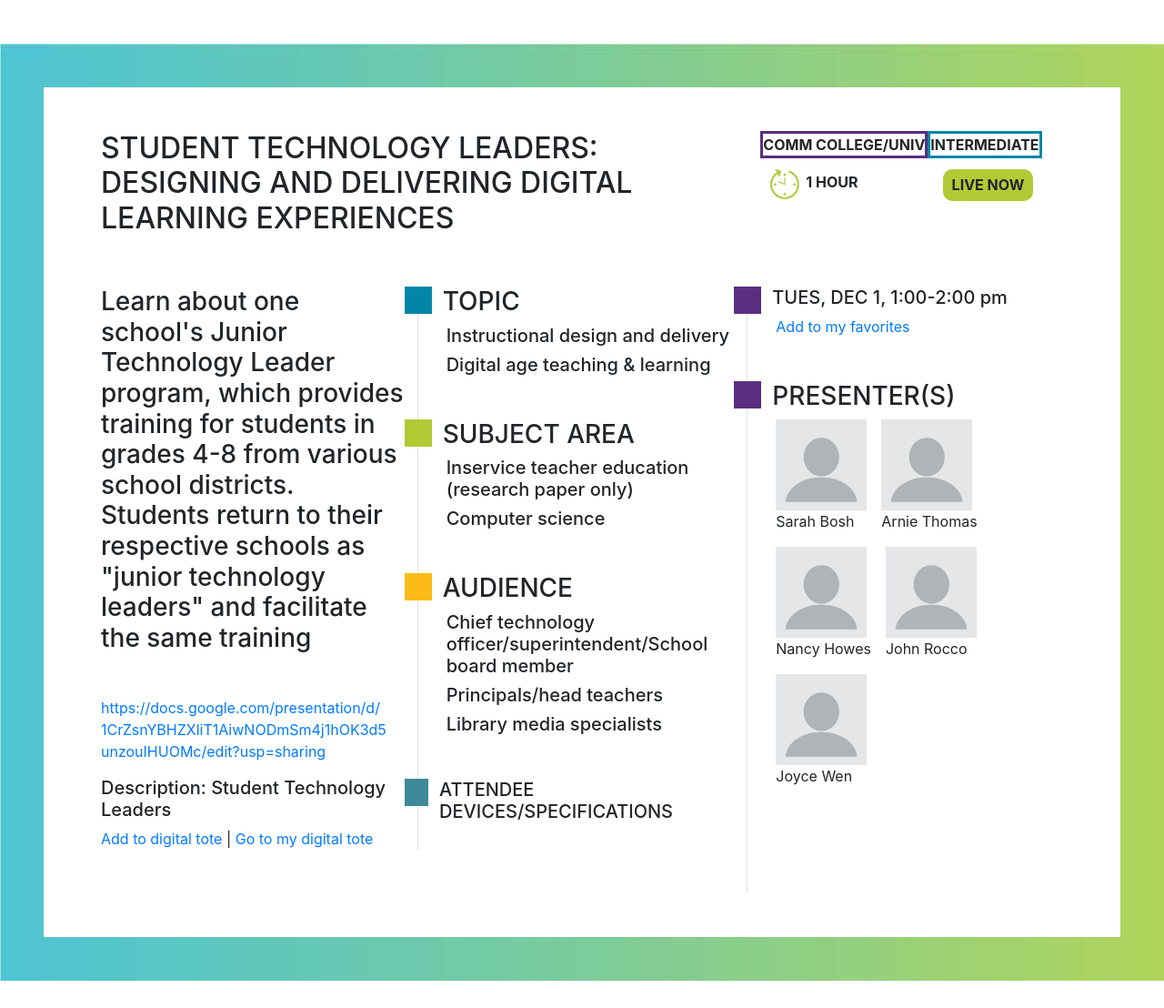
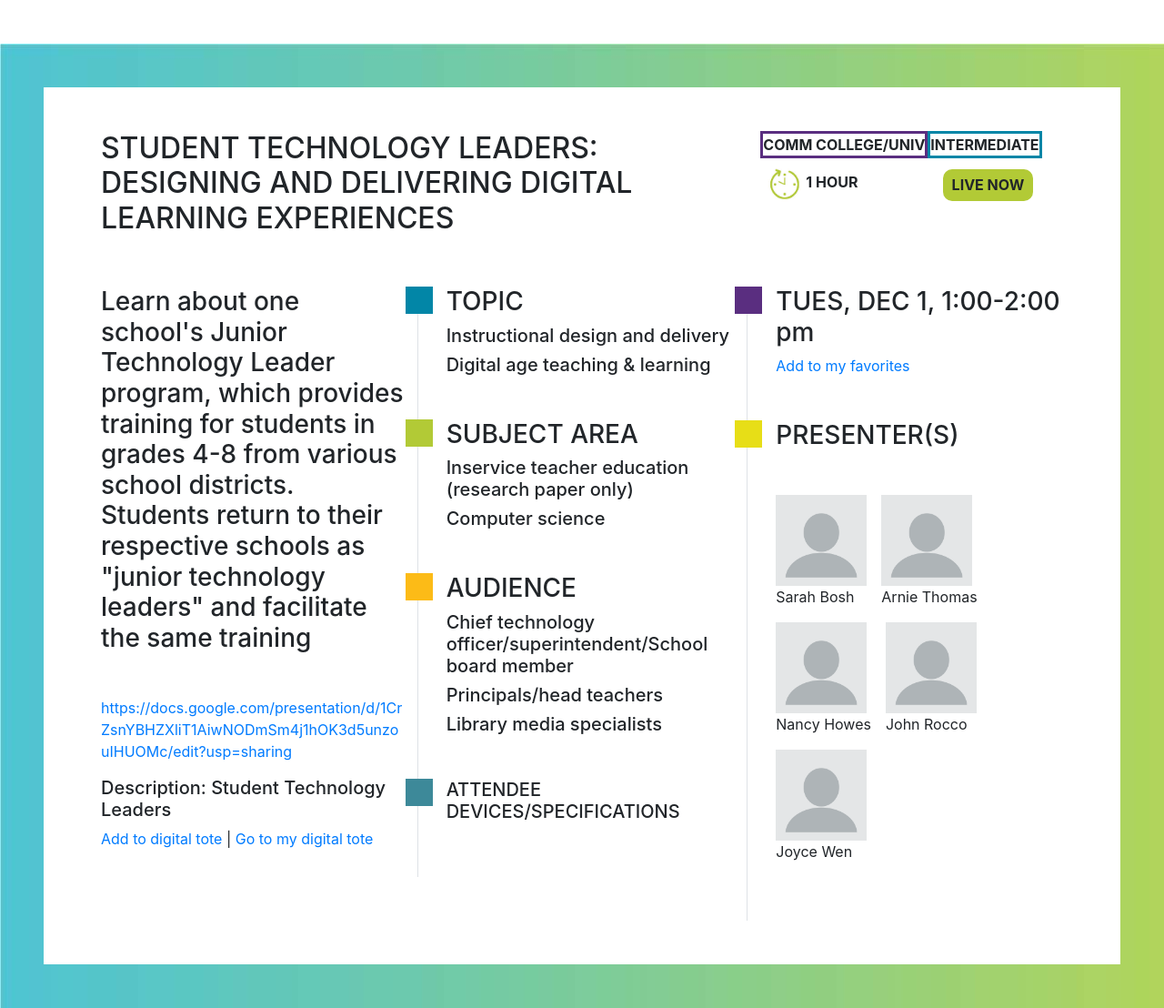
Before and after one commit to nicolauria/iste20live, a plain HTML site: page index.html in a window 1280 px wide. Shown: the whole page at 91% size. Before the commit the page ends 1078 px from the top, so only its background shows below. Drawn offline with nearby package versions, Linux system fonts and the light colour scheme.

Commit message:
fix word-wrap break

```diff
--- a/index.html
+++ b/index.html
@@ -12,7 +12,7 @@
         <div class="content p-5">
             <div class="row top-heading mb-5">
                 <div class="col-lg-8">
-                    <h2>STUDENT TECHNOLOGY LEADERS: DESIGNING AND DELIVERING DIGITAL LEARNING EXPERIENCES</h2>
+                    <h2 class="main-heading">STUDENT TECHNOLOGY LEADERS: DESIGNING AND DELIVERING DIGITAL LEARNING EXPERIENCES</h2>
                 </div>
                 <div class="col-lg-4">
                     <div class="row mb-1"><span class="border-purple"><b>COMM COLLEGE/UNIV</b></span><span class="border-teal"><b>INTERMEDIATE</b></span></div>
@@ -21,7 +21,7 @@
             </div>
             <div class="row">
                 <div class="col-xl-4 mb-5">
-                    <h3 class="mb-5">Learn about one school's Junior
+                    <h3 class="program-description mb-5">Learn about one school's Junior
                         Technology Leader program, which
                         provides training for students in
                         grades 4-8 from various school
@@ -29,63 +29,47 @@
                         respective schools as "junior
                         technology leaders" and facilitate the
                         same training</h3>
-                    <a href="https://docs.google.com/presentation/d/1CrZsnY
-                    BHZXliT1AiwNODmSm4j1hOK3d5unzouIHUOMc
-                    /edit?usp=sharing">https://docs.google.com/presentation/d/
-                    1CrZsnYBHZXliT1AiwNODmSm4j1hOK3d5
-                    unzouIHUOMc/edit?usp=sharing</a>
+                    <a href="https://docs.google.com/presentation/d/1CrZsnYBHZXliT1AiwNODmSm4j1hOK3d5unzouIHUOMc/edit?usp=sharing">https://docs.google.com/presentation/d/1CrZsnYBHZXliT1AiwNODmSm4j1hOK3d5unzouIHUOMc/edit?usp=sharing</a>
                     <h5 class="mt-3">Description: Student Technology Leaders</h5>
                     <a href="#">Add to digital tote</a> | <a href="#">Go to my digital tote</a>
                 </div>
                 <div class="col-xl-4 border-left mb-5">
-                    <div class="ml-3 mb-5">
-                        <div class="d-flex">
+                    <div class="ml-3 mb-5 position-relative">
                         <span class="teal-box"></span>
                         <h3>TOPIC</h3>
-                        </div>
                         <h5>Instructional design and delivery</h5>
                         <h5>Digital age teaching & learning</h5>
                     </div>
-                    <div class="ml-3 mb-5">
-                        <div class="d-flex">
+                    <div class="ml-3 mb-5 position-relative">
                         <span class="green-box"></span>
                         <h3>SUBJECT AREA</h3>
-                        </div>
                         <h5>Inservice teacher education (research paper only)</h5>
                         <h5>Computer science</h5>
                     </div>
-                    <div class="ml-3 mb-5">
-                        <div class="d-flex">
+                    <div class="ml-3 mb-5 position-relative">
                         <span class="orange-box"></span>
                         <h3>AUDIENCE</h3>
-                        </div>
                         <h5>Chief technology officer/superintendent/School board
                             member</h5>
                         <h5>Principals/head teachers</h5>
                         <h5>Library media specialists</h5>
                     </div>
-                    <div class="ml-3">
-                        <div class="d-flex">
+                    <div class="ml-3 position-relative">
                         <span class="blue-box"></span>
-                            <h5>ATTENDEE DEVICES/SPECIFICATIONS</h5>
-                        </div>
+                        <h3 class="devices-specifications">ATTENDEE DEVICES/SPECIFICATIONS</h3>
                     </div>
                 </div>
                 <div class="col-xl-4 border-left">
-                    <div class="ml-3 mb-5">
-                        <div class="d-flex">
+                    <div class="ml-3 mb-5 position-relative">
                         <span class="purple-box"></span>
-                            <h5>TUES, DEC 1, 1:00-2:00 pm</h5>
-                        </div>
+                        <h3>TUES, DEC 1, 1:00-2:00 pm</h3>
                         <a href="#">Add to my favorites</a>
                     </div>
+
+                    <div class="ml-3 mb-5 position-relative">
                         <span class="yellow-box"></span>
-                    <div class="ml-3 mb-5">
-                        <div class="d-flex">
-                            <span class="purple-box"></span>
-                            <h3>PRESENTER(S)</h3>
-                        </div>
-                        <div class="d-flex flex-wrap">
+                        <h3 class="mb-5">PRESENTER(S)</h3>
+                        <div class="presenters d-flex flex-wrap">
                             <div class="mr-3">
                                 <img src="profile.png" width="100" alt="Sarah Bosh">
                                 <p>Sarah Bosh</p>
--- a/style.css
+++ b/style.css
@@ -5,7 +5,11 @@
     --orange: #fcbb17;
     --blue: #3d8999;
     --yellow: #e7de17;
-  }
+}
+
+* {
+    word-wrap: break-word;
+}
 
 .main {
     background-image: url("bg_image.jpg");
@@ -38,8 +42,9 @@
 .teal-box, .green-box, .orange-box, .blue-box, .purple-box, .yellow-box {
     width: 30px;
     height: 30px;
-    margin-left: -46px;
-    margin-right: 12px;
+    position: absolute;
+    top: 0px;
+    left: -45px;
 }
 
 .teal-box {
@@ -66,8 +71,34 @@
     background-color: var(--yellow);
 }
 
+.devices-specifications {
+    font-size: 20px;
+}
+
 @media (min-width: 1200px) {
     .container {
         max-width: 1400px;
     }
 }
+
+@media (max-width: 576px) {
+    h5 {
+        font-size: 16px;
+    }
+
+    .main {
+        padding: 15px !important;
+    }
+
+    .main-heading {
+        font-size: 25px;
+    }
+
+    .program-description {
+        font-size: 18px;
+    }
+
+    .presenters {
+        justify-content: center;
+    }
+}
```
Lines whose indentation alone changed are shown as unchanged.
